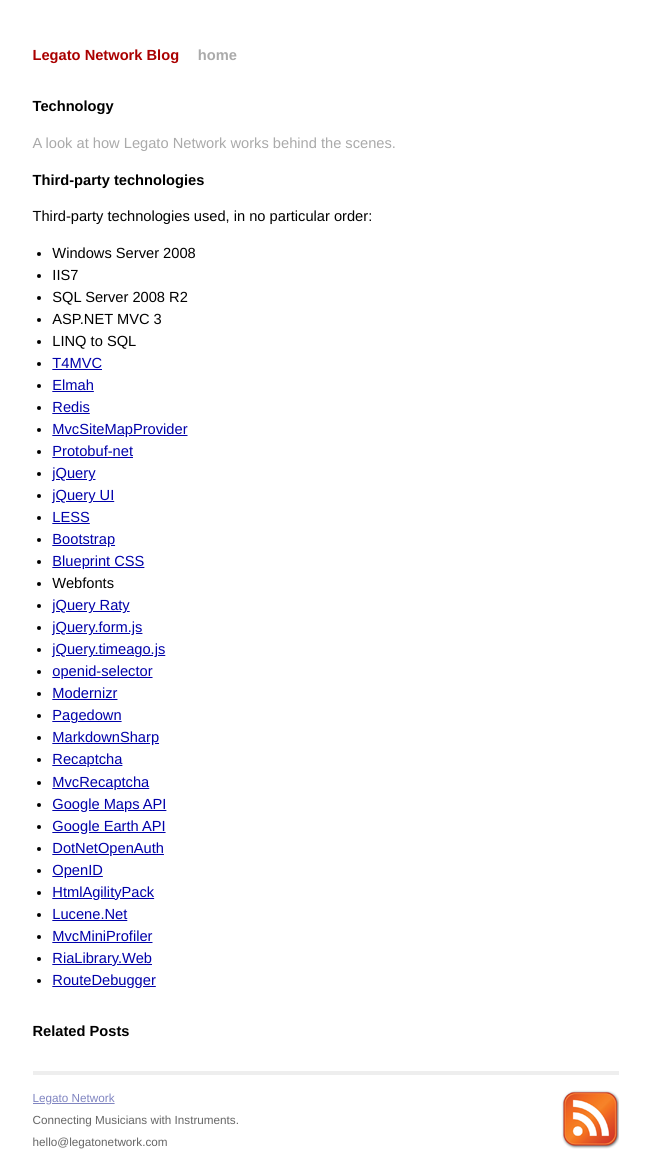
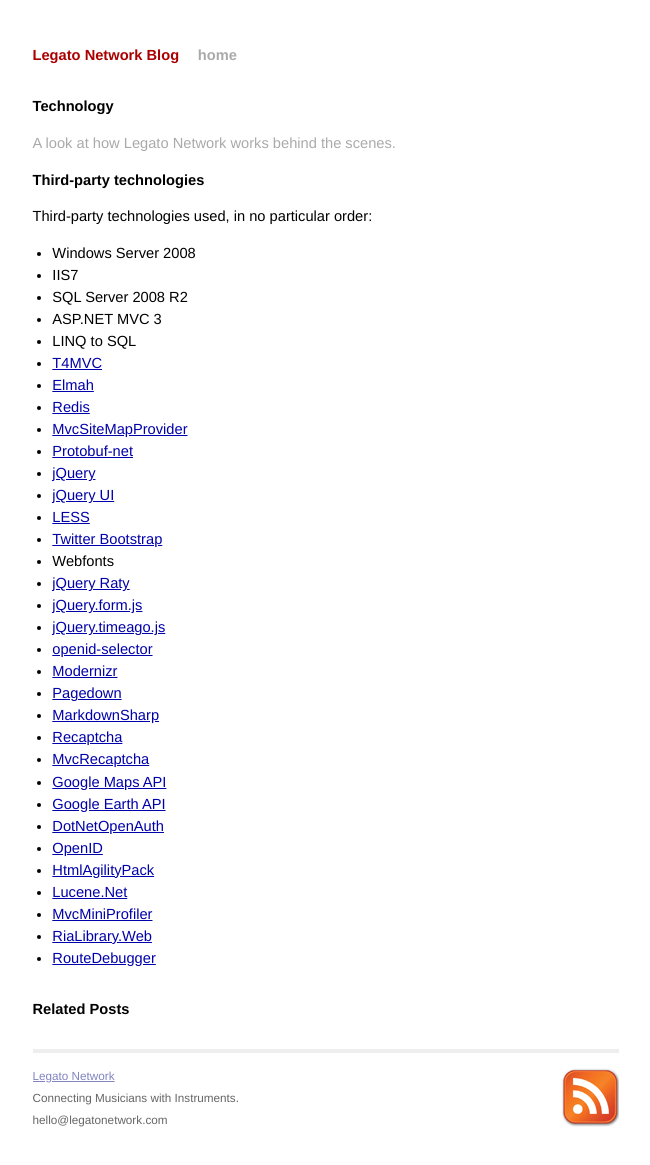
Before and after one commit to legatonetwork/blog, a Jekyll site: the page built from _posts/2011-12-28-technology.md, in a window 1280 px wide. Shown: the whole page, without its empty margins (314-964 px from the left). Built offline with Jekyll 4.4.1, drawn with Linux system fonts in a browser that asks for light colours; Markdown is read by kramdown in place of the engine named in the settings; after the commit the page ends 1143 px from its top, so only the background shows below that.

Commit message:
We're not using Blueprint CSS any more.

```diff
--- a/_posts/2011-12-28-technology.md
+++ b/_posts/2011-12-28-technology.md
@@ -26,8 +26,7 @@
 * [jQuery](http://jquery.com/)
 * [jQuery UI](http://jqueryui.com/)
 * [LESS](http://lesscss.org/)
-* [Bootstrap](http://twitter.github.com/bootstrap)
-* [Blueprint CSS](http://blueprintcss.org/)
+* [Twitter Bootstrap](http://twitter.github.com/bootstrap)
 * Webfonts
 * [jQuery Raty](https://github.com/wbotelhos/raty)
 * [jQuery.form.js](https://github.com/malsup/form/)
```
